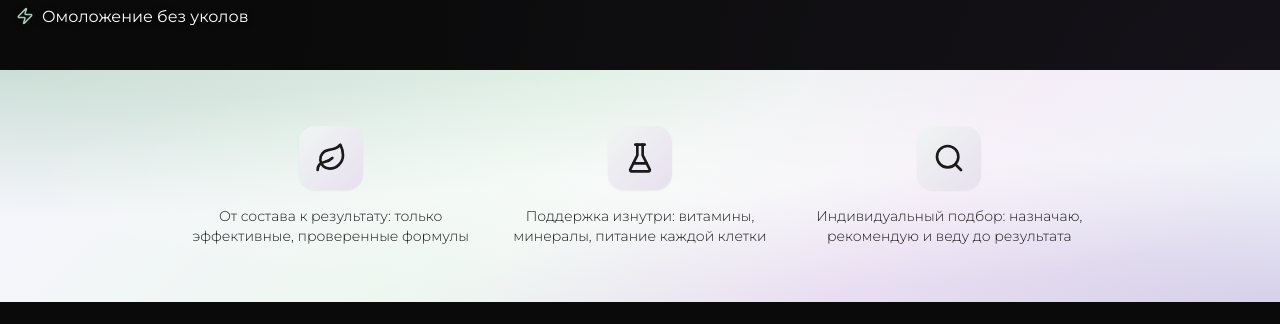
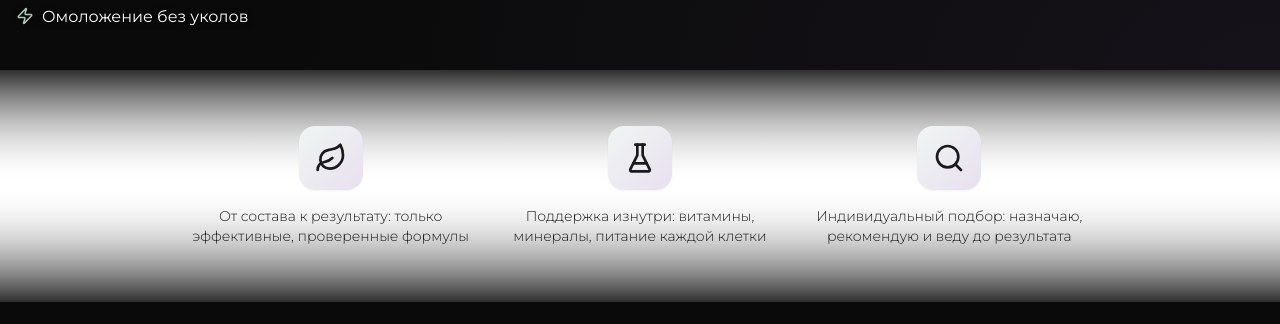
Before and after one commit to pr-poehali-dev/beauty-salon-website-22, a React (Vite) app: page / in a window 1280 px wide. Shown: the part 628-952 px from the top of the page. Built offline with nearby package versions, Linux system fonts and the light colour scheme.

Commit message:
Add gradient styling to blocks

```diff
--- a/src/pages/Index.tsx
+++ b/src/pages/Index.tsx
@@ -98,10 +98,9 @@ export default function Index() {
       </section>
 
       {/* PILLARS */}
-      <section className="relative py-14 px-6 w-full overflow-hidden" style={{background: "linear-gradient(135deg, #f8f5ff 0%, #edf7f0 40%, #f5eef8 70%, #eef6f9 100%)"}}>
-        <div className="absolute inset-0 bg-[radial-gradient(ellipse_at_top_left,_rgba(120,180,140,0.35)_0%,_transparent_45%)]" />
-        <div className="absolute inset-0 bg-[radial-gradient(ellipse_at_bottom_right,_rgba(160,120,200,0.3)_0%,_transparent_45%)]" />
-        <div className="absolute inset-0 bg-[radial-gradient(ellipse_at_center,_rgba(255,255,255,0.5)_0%,_transparent_70%)]" />
+      <section className="relative py-14 px-6 w-full overflow-hidden bg-white">
+        <div className="absolute inset-0 bg-gradient-to-b from-[#0a0a0a] via-transparent to-[#0a0a0a]" style={{opacity: 0.85}} />
+        <div className="absolute inset-0 bg-gradient-to-b from-transparent via-white to-transparent" />
         <div className="relative z-10 grid grid-cols-3 gap-8 max-w-4xl mx-auto">
           {[
             { icon: "Leaf", desc: "От состава к результату: только эффективные, проверенные формулы" },
```
